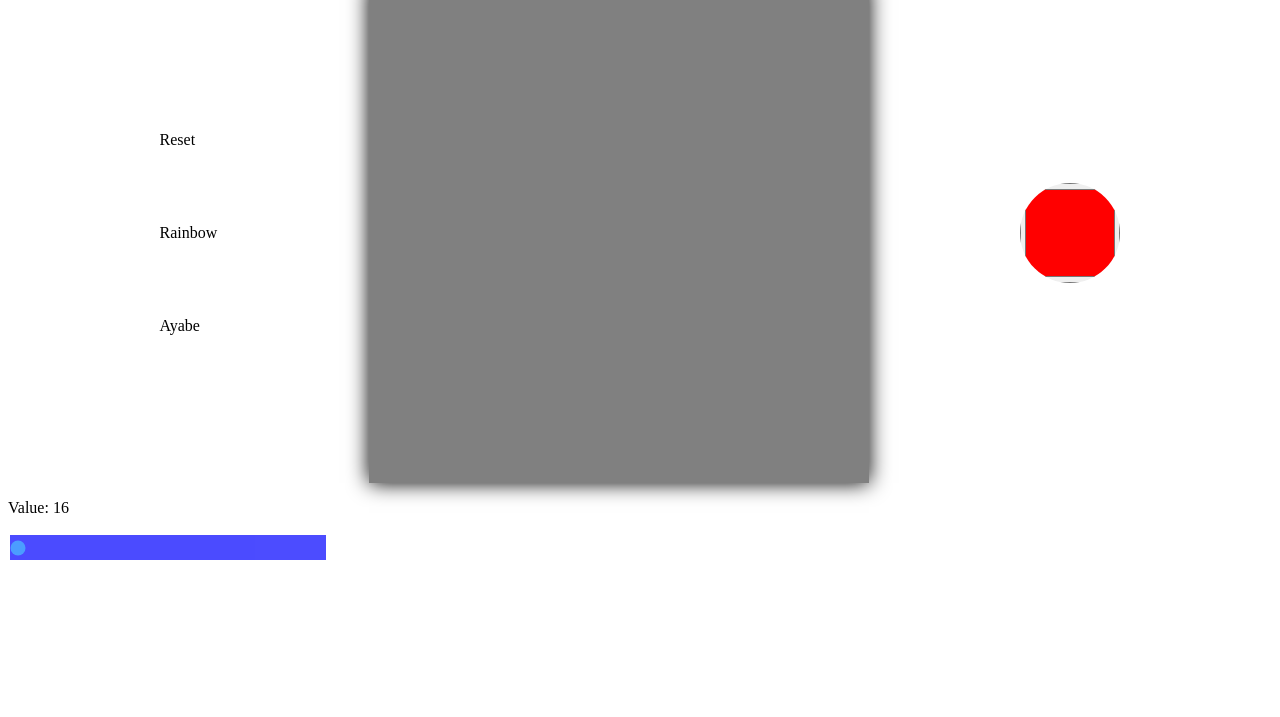
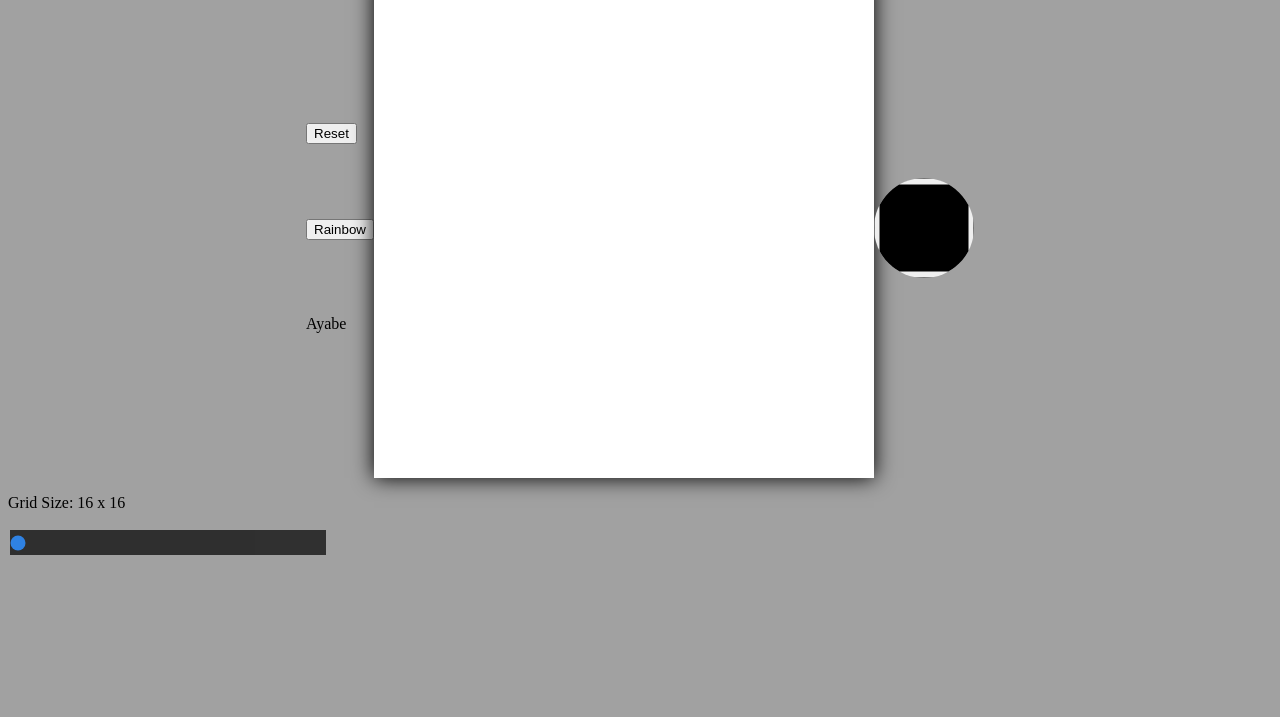
Before and after one commit to SomeCoolName1/Etch-A-Sketch, a plain HTML site: page index.html in a window 1280 px wide. Shown: the part 83-800 px from the top of the page. Drawn offline with Linux system fonts and the light colour scheme.

Commit message:
Added reset button

```diff
--- a/Style/style.css
+++ b/Style/style.css
@@ -1,3 +1,7 @@
+body {
+  background-color: rgb(161, 161, 161);
+}
+
 .heading {
   display: flex;
   justify-content: center;
@@ -11,18 +15,21 @@
 }
 
 .subTitle {
-  font-size: 18px;
+  font-size: 14px;
 }
 
 .slidercontainer {
   width: 25%;
+  display: flex;
+  align-items: center;
+  flex-direction: column;
 }
 
 .slider {
   appearance: none;
   width: 25%;
   height: 25px;
-  background-color: blue;
+  background-color: black;
   outline: none;
   opacity: 0.7;
   transition: opacity 0.2s;
@@ -34,7 +41,7 @@
 
 .gridContainer {
   display: flex;
-  justify-content: space-evenly;
+  justify-content: center;
   align-items: center;
 }
 
@@ -42,7 +49,7 @@
   display: grid;
   width: 500px;
   height: 500px;
-  background-color: gray;
+  background-color: white;
   box-shadow: 0 0 20px black;
   border-color: solid black;
 }
--- a/app.js
+++ b/app.js
@@ -12,10 +12,15 @@ function setupGrid(size) {
 
 var slider = document.getElementById("myRange");
 var output = document.getElementById("demo");
+var output2 = document.getElementById("demo2");
+var size = slider.value;
 output.innerHTML = slider.value;
+output2.innerHTML = slider.value;
 
 function updateSliderValue(e) {
   output.innerHTML = e.target.value;
+  output2.innerHTML = e.target.value;
+  size = e.target.value;
   setupGrid(e.target.value);
   console.log("size value: " + e.target.value);
 }
@@ -24,7 +29,7 @@ window.onload = () => {
   setupGrid(16);
 };
 
-var currentColor = "#fefefe";
+var currentColor = "#000000";
 
 function changeColor(e) {
   console.log("Color hex: " + e.target.value);
@@ -39,3 +44,13 @@ function changeColor(e) {
 function changeColor1(e) {
   e.target.style.backgroundColor = currentColor;
 }
+
+// const reset = document.getElementById("Reset");
+// reset.addEventListener("click", newGrid);
+
+function newGrid() {
+  const gridBoxes = document.getElementById("gridBoxes");
+  gridBoxes.innerHTML = "";
+  console.log(size);
+  setupGrid(size);
+}
--- a/index.html
+++ b/index.html
@@ -14,10 +14,11 @@
     <div class='gridContainer'>
         <div class="button">
             <li>
-                <div class="Reset">Reset</div>
+                <button id="Reset" onclick="newGrid()">Reset
+                </button>
             </li>
             <li>
-                <div class="Rainbow">Rainbow</div>
+                <button id="Rainbow">Rainbow</button>
             </li>
             <li>Ayabe</li>
         </div>
@@ -25,14 +26,14 @@
         <div id="gridBoxes">
         </div>
         <div class="colorContainer">
-            <input type="color" value="#ff0000" id="colorId" onchange="changeColor(event)">
+            <input type="color" value="#000000" id="colorId" onchange="changeColor(event)">
         </div>
 
     </div>
 
 
     <div class="slideContainer">
-        <p>Value: <span id="demo"></span></p>
+        <p>Grid Size: <span id="demo"></span> x <span id="demo2"></span></p>
         <input type="range" min="16" max="32" value="1" class="slider" id="myRange" oninput="updateSliderValue(event)">
 
 
```
